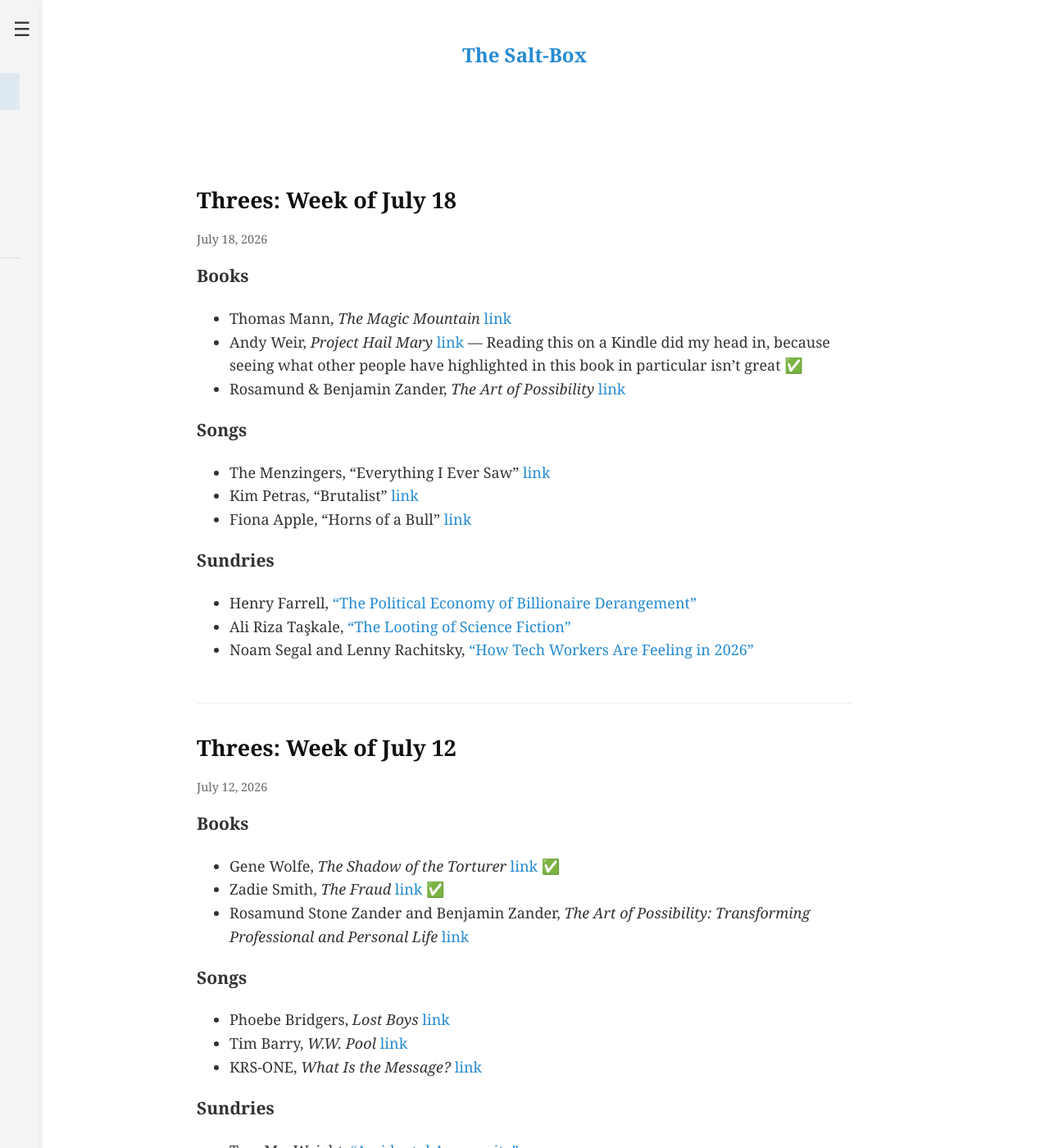
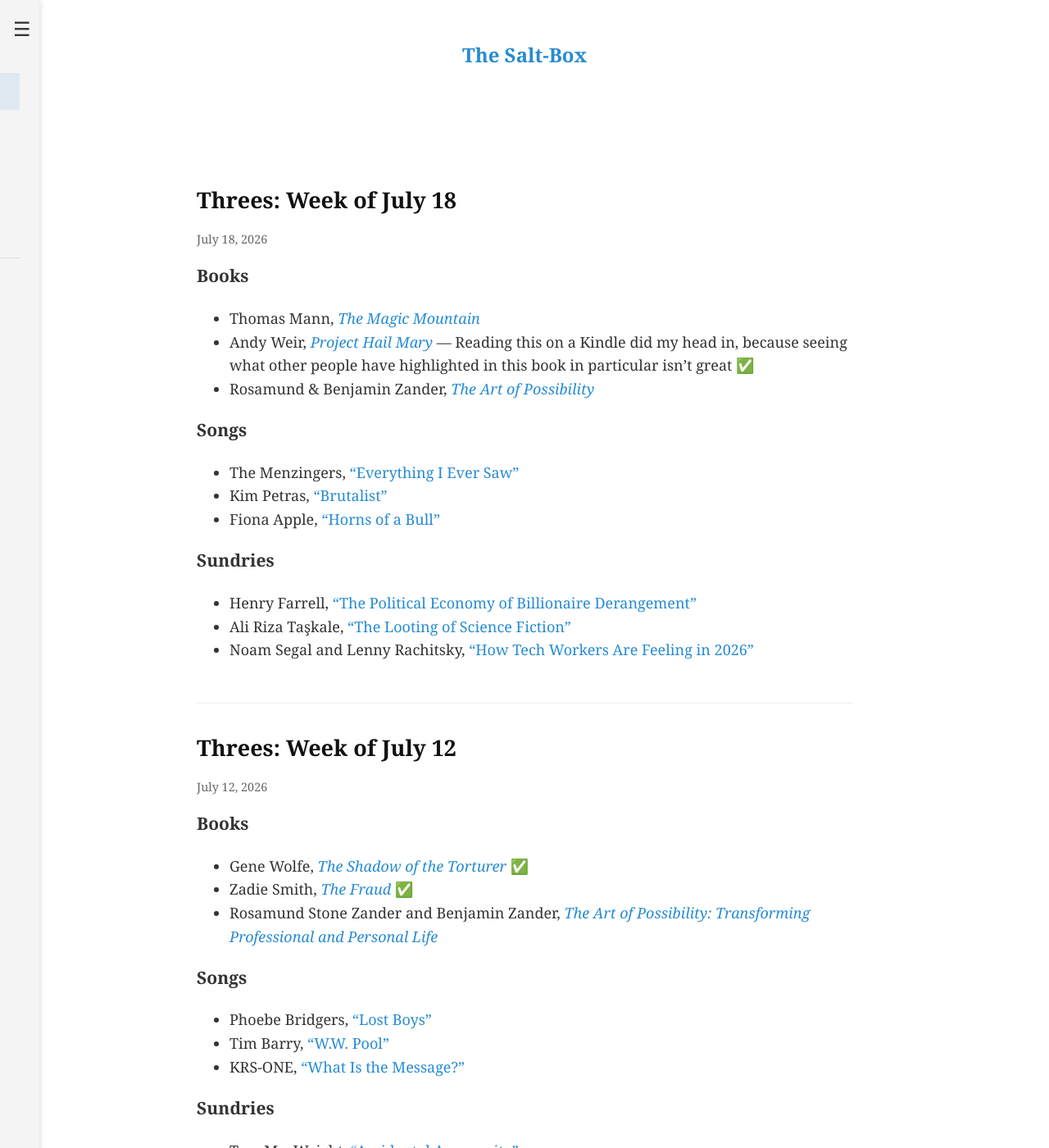
Before and after one commit to jbj-ph/thesaltbox, a Jekyll site: the page built from index.html, in a window 1280 px wide and 1400 px high. Shown: the whole window at 82% size. Built offline with Jekyll 4.4.1, drawn with Linux system fonts in a browser that asks for light colours; the list of posts is cut into pages by our own code.

Commit message:
Put the links in the right places.

```diff
--- a/_posts/2026-07-12-threes-week-of-july-12.md
+++ b/_posts/2026-07-12-threes-week-of-july-12.md
@@ -7,15 +7,15 @@
 
 ### Books
 
-- Gene Wolfe, *The Shadow of the Torturer* [link](https://amzn.to/4bxg0E7) ✅
-- Zadie Smith, *The Fraud* [link](https://amzn.to/4gyZqqV) ✅
-- Rosamund Stone Zander and Benjamin Zander, *The Art of Possibility: Transforming Professional and Personal Life* [link](https://amzn.to/3QSuRCi)
+- Gene Wolfe, [*The Shadow of the Torturer*](https://amzn.to/4bxg0E7) ✅
+- Zadie Smith, [*The Fraud*](https://amzn.to/4gyZqqV) ✅
+- Rosamund Stone Zander and Benjamin Zander, [*The Art of Possibility: Transforming Professional and Personal Life*](https://amzn.to/3QSuRCi)
 
 ### Songs
 
-- Phoebe Bridgers, *Lost Boys* [link](https://youtu.be/4KXnboPN1p4?si=5YlTOs2XdF8LZfAg)
-- Tim Barry, *W.W. Pool* [link](https://youtu.be/diFNOePcdYg?si=EXAAL4pRYVnvx0-P)
-- KRS-ONE, *What Is the Message?* [link](https://youtu.be/yAVTzOElZzI?si=j572jNC7YPj_HMIk)
+- Phoebe Bridgers, ["Lost Boys"](https://youtu.be/4KXnboPN1p4?si=5YlTOs2XdF8LZfAg)
+- Tim Barry, ["W.W. Pool"](https://youtu.be/diFNOePcdYg?si=EXAAL4pRYVnvx0-P)
+- KRS-ONE, ["What Is the Message?"](https://youtu.be/yAVTzOElZzI?si=j572jNC7YPj_HMIk)
 
 ### Sundries
 
--- a/_posts/2026-07-18-threes-week-of-july-18.md
+++ b/_posts/2026-07-18-threes-week-of-july-18.md
@@ -7,15 +7,15 @@
 
 ### Books
 
-- Thomas Mann, *The Magic Mountain* [link](https://amzn.to/45cF5ke)
-- Andy Weir, *Project Hail Mary* [link](https://amzn.to/4vz2gjt) — Reading this on a Kindle did my head in, because seeing what other people have highlighted in this book in particular isn't great ✅
-- Rosamund & Benjamin Zander, *The Art of Possibility* [link](https://amzn.to/4vI0Wen)
+- Thomas Mann, [*The Magic Mountain*](https://amzn.to/45cF5ke)
+- Andy Weir, [*Project Hail Mary*](https://amzn.to/4vz2gjt) — Reading this on a Kindle did my head in, because seeing what other people have highlighted in this book in particular isn't great ✅
+- Rosamund & Benjamin Zander, [*The Art of Possibility*](https://amzn.to/4vI0Wen)
 
 ### Songs
 
-- The Menzingers, "Everything I Ever Saw" [link](https://youtu.be/oHgndT2M-w4?si=5d4kumngrysLu16S)
-- Kim Petras, "Brutalist" [link](https://youtu.be/OHF1CUuWoCY?si=NiYuzUKxXG9SvVTW)
-- Fiona Apple, "Horns of a Bull" [link](https://youtu.be/D81PYu4DQZA?si=IwROjUWr_xa26Gak)
+- The Menzingers, ["Everything I Ever Saw"](https://youtu.be/oHgndT2M-w4?si=5d4kumngrysLu16S)
+- Kim Petras, ["Brutalist"](https://youtu.be/OHF1CUuWoCY?si=NiYuzUKxXG9SvVTW)
+- Fiona Apple, ["Horns of a Bull"](https://youtu.be/D81PYu4DQZA?si=IwROjUWr_xa26Gak)
 
 ### Sundries
 
```
